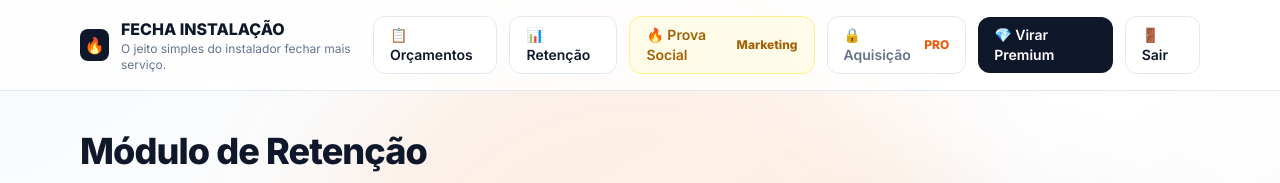
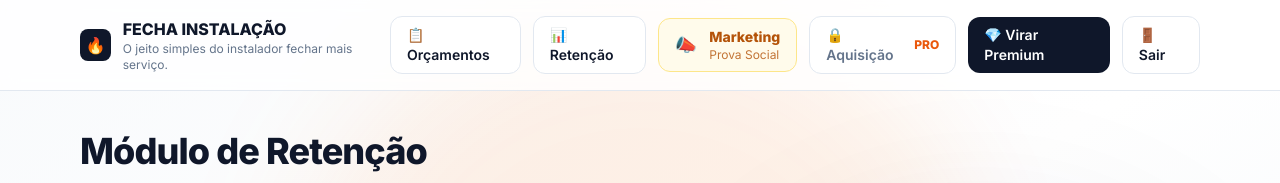
Before and after one commit to wanderson96santos04-hash/fecha-instalacao, a FastAPI app: template app/modules/retention/templates/retention.html in a window 1280 px wide. Shown: the top 183 px of the page. Run offline with FastAPI, Linux system fonts and the light colour scheme; the template is opened without the code that fills it, so the values that code supplies are empty; parts of the project's set-up code (start-up, migrations or seed data) failed here and were passed over; some libraries are stand-ins or nearby versions.

Commit message:
Upgrade nav Marketing module layout

```diff
--- a/app/templates/partials/nav_app.html
+++ b/app/templates/partials/nav_app.html
@@ -41,16 +41,22 @@
         📊 Retenção
       </a>
 
-      <!-- 🔥 Prova Social (Marketing) -->
+      <!-- 📣 Marketing (Prova Social) -->
       <a href="/app/social-proof"
-         class="inline-flex items-center gap-2 rounded-xl px-4 py-2 text-sm font-semibold transition
+         class="inline-flex items-center gap-3 rounded-xl px-4 py-2 transition
          {% if path.startswith('/app/social-proof') %}
-            bg-yellow-500 text-white shadow-md
+            bg-amber-500 text-white shadow-md
          {% else %}
-            border border-yellow-200 bg-yellow-50 text-yellow-700 hover:bg-yellow-100
+            border border-amber-200 bg-amber-50 text-amber-700 hover:bg-amber-100
          {% endif %}">
-        🔥 Prova Social
-        <span class="text-xs font-bold">Marketing</span>
+
+         <span class="text-lg">📣</span>
+
+         <div class="flex flex-col leading-tight">
+           <span class="text-sm font-bold">Marketing</span>
+           <span class="text-xs opacity-80">Prova Social</span>
+         </div>
+
       </a>
 
       <!-- Aquisição (PRO Feature) -->
```
